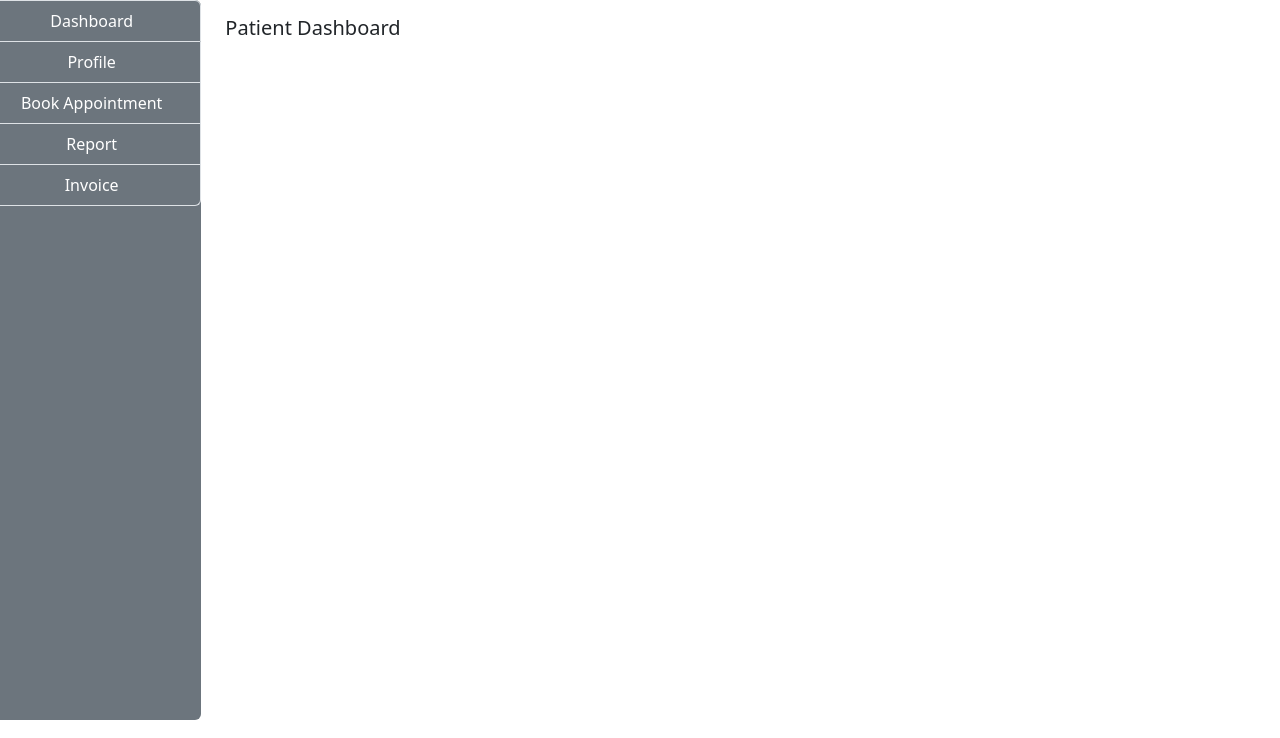
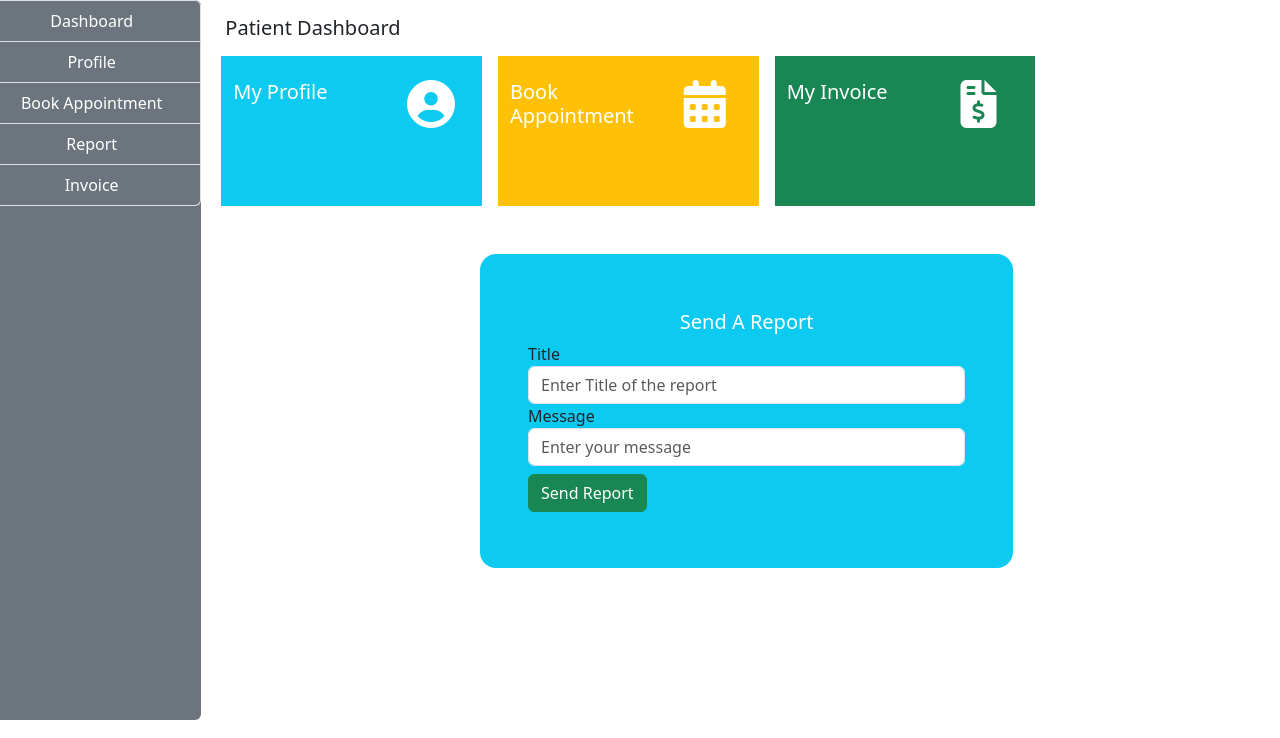
Before and after one commit to blitzbugg/HMS, a PHP site: page /patient/index.php in a window 1280 px wide. Shown: the part 62-800 px from the top of the page. Run offline with PHP 8.4, Linux system fonts and the light colour scheme; some libraries are stand-ins or nearby versions.

Commit message:
Modifications in Dashboard

```diff
--- a/patient/index.php
+++ b/patient/index.php
@@ -19,10 +19,103 @@ session_start();
                 <div class="col-md-2">
                     <?php
                         include("sidenav.php");
+                        include("../include/connection.php");
                     ?>
                 </div>
                 <div class="col-md-10">
                     <h5 class="my-3">Patient Dashboard</h5>
+
+                    <div class="col-md-12">
+                        <div class="row">
+                            <div class="row">
+                                <div class="col-md-3 bg-info mx-2" style="height: 150px;">
+
+                                        <div class="col-md-12">
+                                            <div class="row">
+                                                <div class="col-md-8">
+                                                    <h5 class="text-white my-4">My Profile</h5>
+                                                </div>
+                                                <div class="col-md-4">
+                                                    <a href="#"><i class="fa fa-user-circle fa-3x my-4 text-white"></i></a>
+                                                </div>
+                                            </div>
+                                        </div>
+
+                                </div>
+
+                                <div class="col-md-3 bg-warning mx-2" style="height: 150px;">
+                                <div class="col-md-12">
+                                            <div class="row">
+                                                <div class="col-md-8">
+                                                    <h5 class="text-white my-4">Book Appointment</h5>
+                                                </div>
+                                                <div class="col-md-4">
+                                                    <a href="#"><i class="fa fa-calendar-days fa-3x my-4 text-white"></i></a>
+                                                </div>
+                                            </div>
+                                        </div>
+                                </div>
+
+                                <div class="col-md-3 bg-success mx-2" style="height: 150px;">
+                                <div class="col-md-12">
+                                            <div class="row">
+                                                <div class="col-md-8">
+                                                    <h5 class="text-white my-4">My Invoice</h5>
+                                                </div>
+                                                <div class="col-md-4">
+                                                    <a href="#"><i class="fa fa-file-invoice-dollar fa-3x my-4 text-white"></i></a>
+                                                </div>
+                                            </div>
+                                        </div>
+                                </div>
+                            </div>
+                        </div>
+
+                        <?php
+                            if (isset($_POST['send'])){
+
+                                $title = $_POST['send'];
+                                $message = $_POST['message'];
+
+                                if (empty($title)) {
+                                    # code...
+                                }else if(empty($message)){
+
+                                }else{
+
+                                    $user = $_SESSION['patient'];
+
+                                    $query = "INSERT INTO report(title,message,username,date_send) VALUES('$title','$message','$user',NOW())";
+
+                                    $res = mysqli_query($connect,$query);
+
+                                    if ($res) {
+                                        echo "<script>alert('You have sent your Report')</script>";
+                                    }
+                                }
+                            }
+
+                        ?>
+
+                        <div class="col-md-12">
+                            <div class="row">
+                                <div class="col-md-3"></div>
+                                <div class="col-md-6 my-5 p-5 rounded-4 bg-info">
+                                    <h5 class="text-center my-2 text-white">Send A Report</h5>
+                                    <form action="" method="post">
+                                        <label for="">Title</label>
+                                        <input type="text" name="title" class="form-control" placeholder="Enter Title of the report">
+
+                                        <label for="">Message</label>
+                                        <input type="text" name="message" class="form-control" placeholder="Enter your message"></>
+
+                                        <input type="submit" value="Send Report" class="btn btn-success my-2">
+                                    </form>
+                                </div>
+                                <div class="col-md-3"></div>
+                            </div>
+                        </div>
+                    </div>
                 </div>
             </div>
         </div>
```
